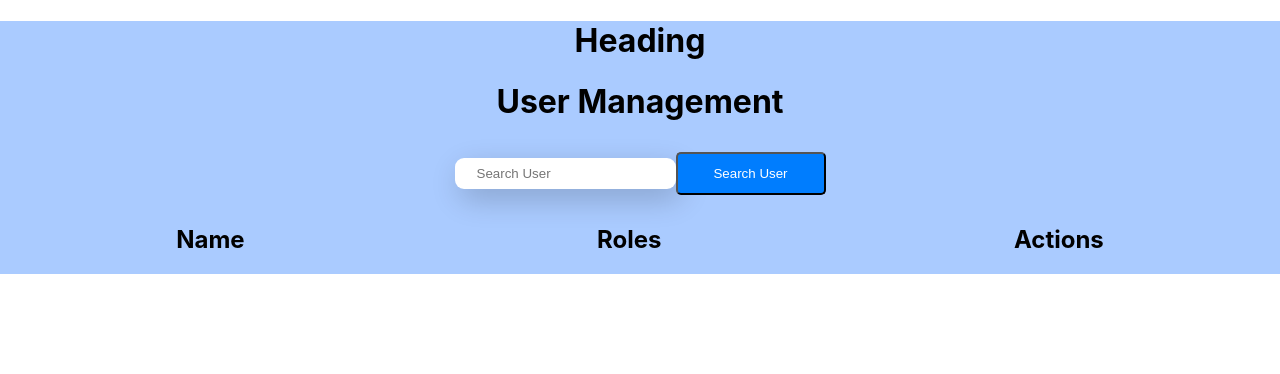
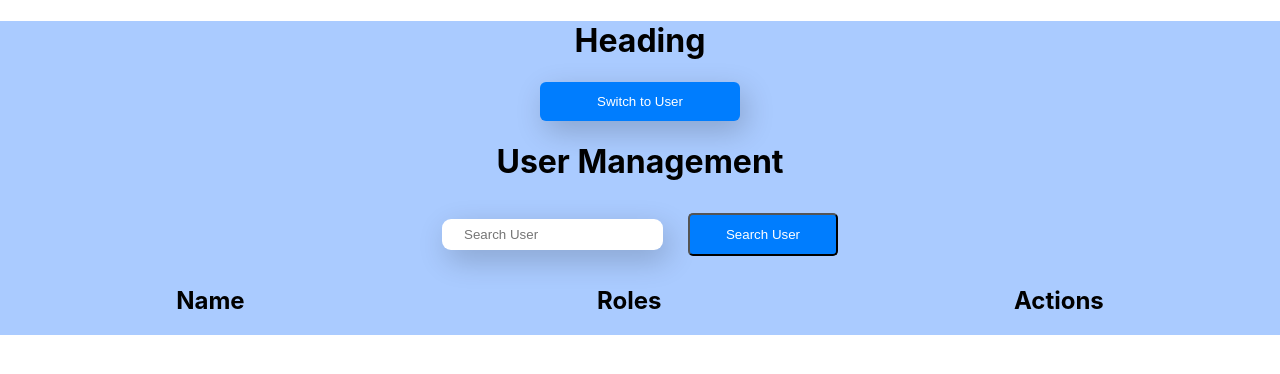
Before and after one commit to ReaDaCoder/employee-app, a React (Create React App) app: page /admin in a window 1280 px wide. Shown: the top 374 px of the page. Built offline with nearby package versions, Linux system fonts and the light colour scheme.

Commit message:
added switch button in admin file

```diff
--- a/src/App.css
+++ b/src/App.css
@@ -41,6 +41,9 @@ border-radius: 9px;
 margin-bottom: 7px;
 border: 0;
 box-shadow: 5px 10px 30px rgba(0, 0, 0, 0.2);
+}
+.searchUserInput{
+  margin-right: 25px;
 }
 
 img{
--- a/src/pages/admin.js
+++ b/src/pages/admin.js
@@ -1,13 +1,23 @@
 import React from 'react';
 import Heading from '../components/heading';
+import { useNavigate } from 'react-router-dom'
 
 
-export default function Portal (){
+export default function Portal (props){
+        const navigate = useNavigate();
+
+        const handleSubmit = () => {
+            // Navigate to the admin page
+            navigate('/user');
+        }
+
+
     return(
         <div className="container">
             <Heading/>
+            <button onClick={handleSubmit} class="switchBtn">Switch to User</button>
             <h1>User Management</h1>
-            <input type="text" placeholder="Search User"/>
+            <input type="text" placeholder="Search User" class="searchUserInput"/>
             <button class="searchUser">Search User</button>
           <div className="grid">
             <div class="box3">
@@ -23,4 +33,5 @@ export default function Portal (){
 
         </div>
     );
+
 }
```
